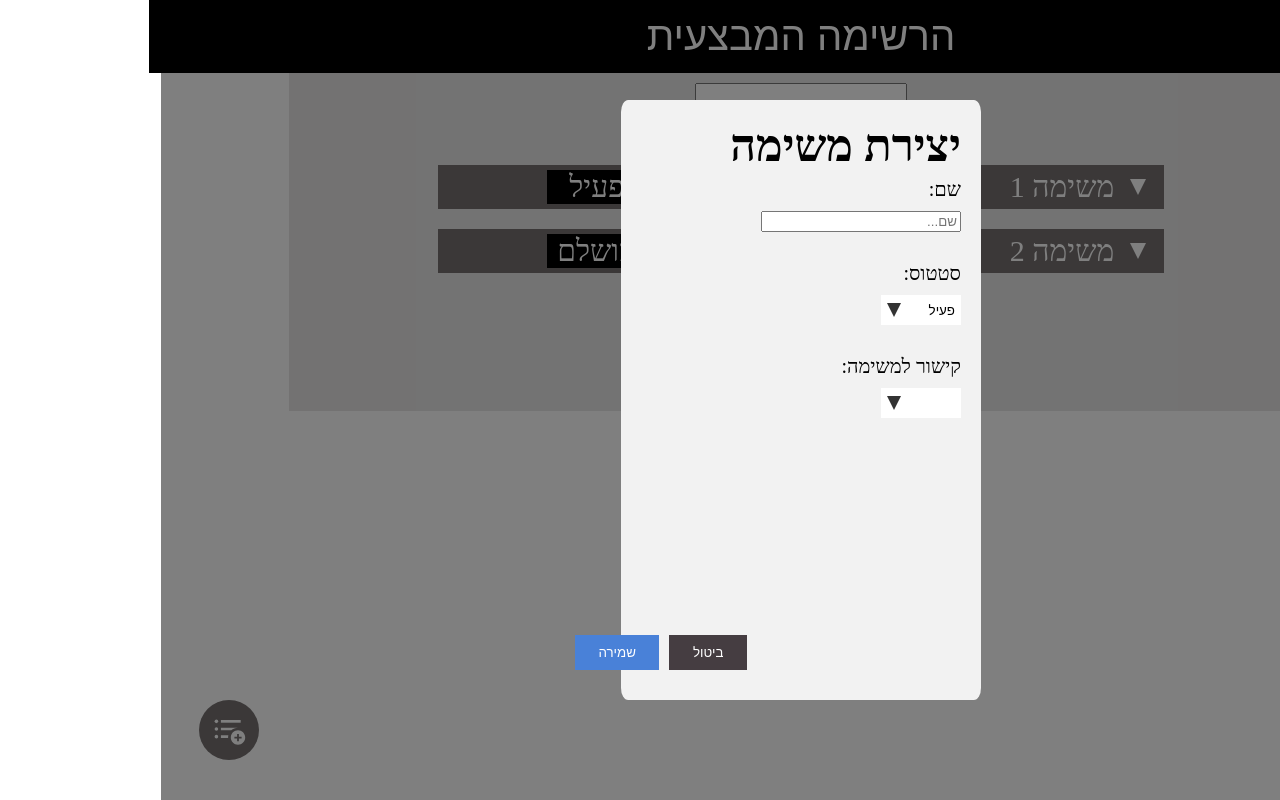
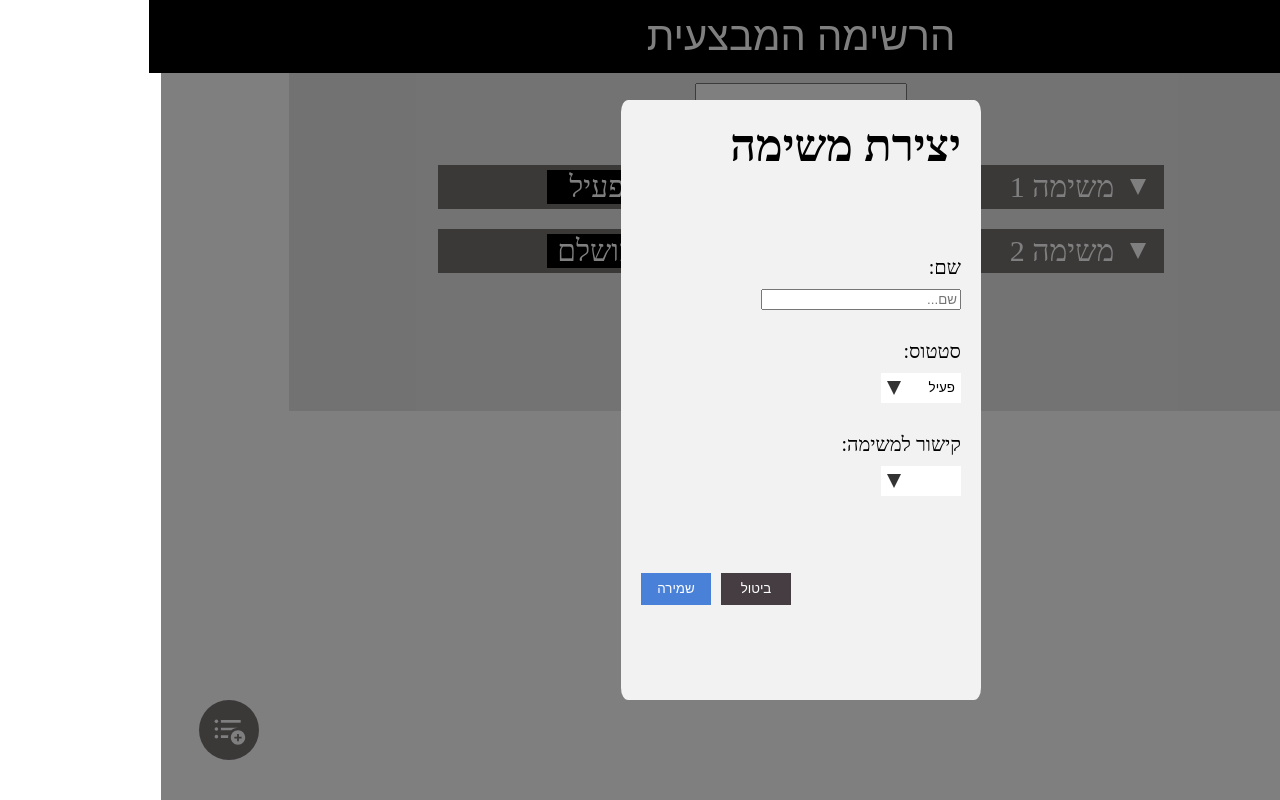
Before and after one commit to theHammerrr/taskManagement, a React app in the folder client/: page / in a window 1280 px wide. Both pictures are taken after a click on the button 68 px from the left and 730 px from the top of the page. Built offline with nearby package versions, Linux system fonts and the light colour scheme; the HTML template or start-up script is replaced by a standard one.

Commit message:
better css for modal buttons, still not the best

```diff
--- a/client/src/Components/Modal/Modal.css
+++ b/client/src/Components/Modal/Modal.css
@@ -12,32 +12,36 @@
 }
 
 .modal-content {
+    display: grid;
     background-color: #f2f2f2;
     padding: 20px;
-    --modal-height: 70vh;
-    height: var(--modal-height);
+    height: 70%;
     width: 25%;
     border-radius: 2%;
-    position: relative;
 }
 
 .title {
     font-size: 45px;
     font-weight: bold;
-    /* TODO: change font */
+    /* TODO: change font Aduma*/
 }
 
 .modal-bottom-buttons {
     display: flex;
     flex-direction: row;
-    position: absolute;
-    gap: 10px;
-    right: 65%;
-    bottom: 5%;
+    /* position: absolute; */
+    gap : 10px;
+    /* align-items: flex-end; */
+    height: 30%;
+    justify-content: flex-end;
 }
 
 .modal-bottom-buttons button {
-    padding: 13% 30%;
+    /* padding: 7% 7%; */
+    min-width: 70px;
+    min-height: 30px;
+    /* width: 20%; */
+    /* height: 20%; */
     cursor: pointer;
     border: none;
     color: white;
--- a/client/src/Components/Task/Task.tsx
+++ b/client/src/Components/Task/Task.tsx
@@ -27,7 +27,7 @@ const Task: React.FC<iTaskProps> = ({
     const [isExpended, setExpended] = useState<boolean>(false)
     const [isEditTask, setEditTask] = useState<boolean>(false)
 
-    const editModalTitle = "עריכת משימה"
+    const editModalTitle = `עריכת ${discription}`
     const currentTask: iTask = {
         id,
         discription,
```
